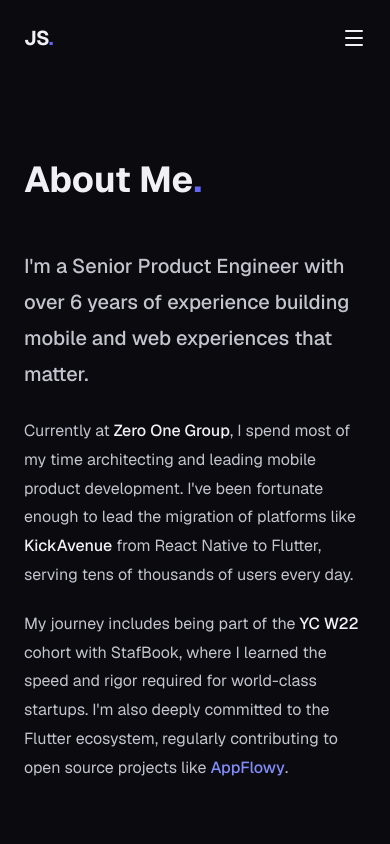
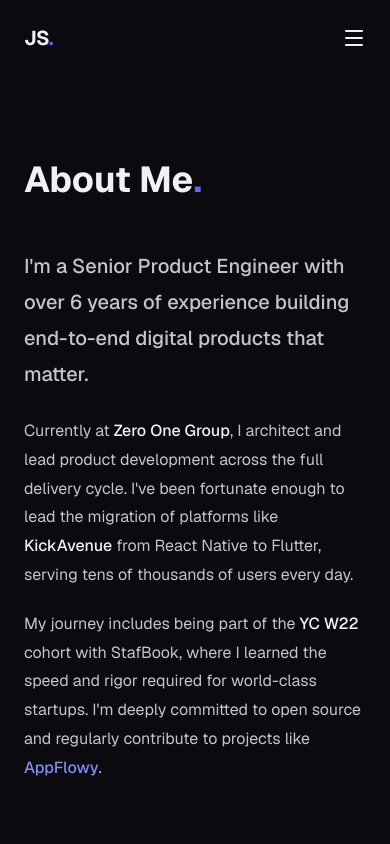
Before and after one commit to johansutrisno/johansutrisno.com, a Next.js app: page /about in a window 390 px wide. Shown: the top 844 px of the page. Built offline with nearby package versions, Linux system fonts and the light colour scheme.

Commit message:
refactor: broaden portfolio descriptions from mobile/Flutter to full-stack/end-to-end product engineering.

```diff
--- a/src/app/about/page.tsx
+++ b/src/app/about/page.tsx
@@ -40,13 +40,12 @@
 				<div className="prose prose-invert mb-16">
 					<p className="text-xl text-foreground leading-relaxed font-medium mb-6">
 						I'm a Senior Product Engineer with over 6 years of experience
-						building mobile and web experiences that matter.
+						building end-to-end digital products that matter.
 					</p>
 					<p className="text-muted leading-relaxed mb-6">
 						Currently at{" "}
 						<span className="text-foreground font-medium">Zero One Group</span>,
-						I spend most of my time architecting and leading mobile product
-						development. I've been fortunate enough to lead the migration of
+						I architect and lead product development across the full delivery cycle. I've been fortunate enough to lead the migration of
 						platforms like
 						<span className="text-foreground font-medium"> KickAvenue</span>{" "}
 						from React Native to Flutter, serving tens of thousands of users
@@ -56,8 +55,8 @@
 						My journey includes being part of the{" "}
 						<span className="text-foreground font-medium">YC W22</span> cohort
 						with StafBook, where I learned the speed and rigor required for
-						world-class startups. I'm also deeply committed to the Flutter
-						ecosystem, regularly contributing to open source projects like{" "}
+						world-class startups. I'm deeply committed to open source and
+						regularly contribute to projects like{" "}
 						<span className="text-accent-light font-medium">AppFlowy</span>.
 					</p>
 				</div>
--- a/src/app/contact/page.tsx
+++ b/src/app/contact/page.tsx
@@ -14,7 +14,7 @@
       >
         <h1 className="text-4xl md:text-5xl font-bold mb-4">Get in Touch<span className="text-accent">.</span></h1>
         <p className="text-muted text-lg mb-16 max-w-2xl">
-          Interested in collaborating, seeking advice on Flutter architecture, or just want to say hi? I'd love to hear from you.
+          Interested in collaborating, discussing technical strategies, or just want to say hi? I'd love to hear from you.
         </p>
 
         <div className="grid grid-cols-1 lg:grid-cols-12 gap-12 items-start">
--- a/src/app/layout.tsx
+++ b/src/app/layout.tsx
@@ -16,10 +16,10 @@
 
 export const metadata: Metadata = {
   title: "Johan Sutrisno — Senior Product Engineer",
-  description: "Senior Product Engineer with 6+ years building scalable Flutter apps. Led KickAvenue migration, contributed to AppFlowy. Based in Jakarta.",
+  description: "Senior Product Engineer with 6+ years building high-quality digital products across web and mobile. Led KickAvenue migration, contributed to AppFlowy. Based in Jakarta.",
   openGraph: {
     title: "Johan Sutrisno — Senior Product Engineer",
-    description: "Senior Product Engineer with 6+ years building scalable Flutter apps. Led KickAvenue migration, contributed to AppFlowy. Based in Jakarta.",
+    description: "Senior Product Engineer with 6+ years building high-quality digital products across web and mobile. Led KickAvenue migration, contributed to AppFlowy. Based in Jakarta.",
     url: "https://johansutrisno.com",
     siteName: "Johan Sutrisno",
     locale: "id_ID",
--- a/src/app/page.tsx
+++ b/src/app/page.tsx
@@ -36,8 +36,7 @@
 
 							<h2 className="text-2xl md:text-3xl font-medium text-muted mb-8 max-w-2xl leading-relaxed">
 								<span className="text-foreground">Senior Product Engineer</span>{" "}
-								based in Jakarta. I build high-quality products across web and
-								mobile —{" "}
+								based in Jakarta. I turn ideas into high-quality products —{" "}
 								<span className="text-accent-light">
 									Backed by 6+ years in production from architecture to shipping
 								</span>
--- a/src/app/projects/page.tsx
+++ b/src/app/projects/page.tsx
@@ -18,7 +18,7 @@
           <div>
             <h1 className="text-4xl md:text-5xl font-bold mb-4">Projects<span className="text-accent">.</span></h1>
             <p className="text-muted text-lg max-w-xl">
-              A curated selection of my work, ranging from large-scale mobile migrations to open source contributions.
+              A curated selection of my work, from large-scale platform migrations to open source contributions and full-stack products.
             </p>
           </div>
           <div className="flex gap-4">
--- a/src/app/uses/page.tsx
+++ b/src/app/uses/page.tsx
@@ -48,7 +48,7 @@
       >
         <h1 className="text-4xl md:text-5xl font-bold mb-4">Uses<span className="text-accent">.</span></h1>
         <p className="text-muted text-lg mb-16 max-w-2xl">
-          A semi-comprehensive list of the tools, technologies, and hardware I use to build mobile products every day.
+          A semi-comprehensive list of the tools, technologies, and hardware I use to ship great products every day.
         </p>
 
         <div className="grid grid-cols-1 md:grid-cols-2 gap-8">
@@ -81,7 +81,7 @@
            <div className="max-w-md">
               <h3 className="text-lg font-bold mb-2">Why this stack?</h3>
               <p className="text-muted text-sm leading-relaxed">
-                I'm a firm believer in using the right tool for the job. While I specialize in Flutter, I keep my skills broad across the full stack to ensure I can see the "big picture" of a product.
+                I'm a firm believer in using the right tool for the job. I keep my skills broad across the full stack to see the "big picture" of a product, from the first line of code to the experience in users' hands.
               </p>
            </div>
            <div className="p-6 bg-accent-dim rounded-2xl border border-accent/10">
--- a/src/app/work/page.tsx
+++ b/src/app/work/page.tsx
@@ -16,7 +16,7 @@
       >
         <h1 className="text-4xl md:text-5xl font-bold mb-4">Work Experience<span className="text-accent">.</span></h1>
         <p className="text-muted text-lg mb-16 max-w-2xl">
-          My professional journey has been focused on building scalable mobile products, starting from Android development to leading complex Flutter migrations.
+          My professional journey building products across the full stack — from engineering scalable systems to leading cross-functional product teams.
         </p>
 
         <div className="relative space-y-12">
--- a/src/components/Footer.tsx
+++ b/src/components/Footer.tsx
@@ -8,7 +8,7 @@
         <div>
           <h3 className="text-lg font-bold mb-2">Johan Sutrisno</h3>
           <p className="text-muted text-sm max-w-xs">
-            Senior Product Engineer building premium mobile experiences with Flutter.
+            Senior Product Engineer crafting end-to-end products from idea to impact.
           </p>
         </div>
 
--- a/src/data/work.ts
+++ b/src/data/work.ts
@@ -37,7 +37,7 @@
     period: "Jun 2019 – Mar 2022",
     highlights: [
       "Implemented full Flutter architecture for enterprise clients",
-      "Mentored junior engineers in mobile development",
+      "Mentored junior engineers in product development",
     ],
     techStack: ["Flutter", "Dart", "BLoC", "Kotlin", "Swift"],
   },
```
